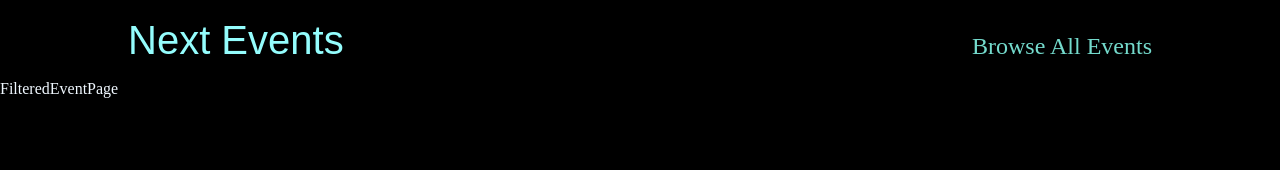
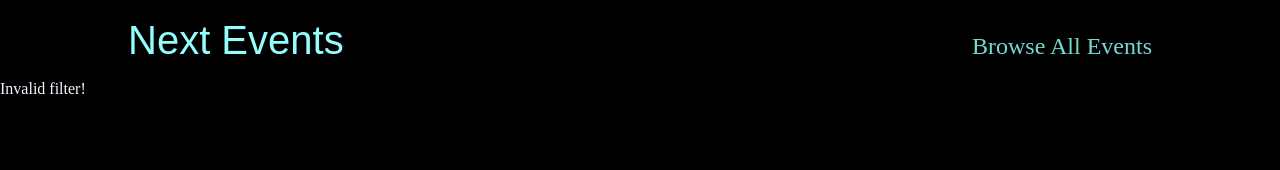
Before and after one commit to aakkss37/Events-app-NEXT.JS, a Next.js app: page /events in a window 1280 px wide. Shown: the top 170 px of the page. Built offline with nearby package versions, Linux system fonts and the light colour scheme.

Commit message:
Completed. Learning of page/file base routing

```diff
--- a/pages/events/[...slug].jsx
+++ b/pages/events/[...slug].jsx
@@ -1,8 +1,37 @@
+import EventList from '@/components/Events/EventList';
+import { getFilteredEvents } from '@/dummy-data';
+import { useRouter } from 'next/router'
 import React from 'react'
 
 const FilteredEventPage = () => {
+    const router = useRouter()
+    const filterData = router.query.slug;
+    if (!filterData) {
+        return <p className='center'>Loading...</p>
+    }
+    const filteredYear = filterData[0]
+    const filteredMonth = filterData[1]
+
+    const numYear = +filteredYear;
+    const numMonth = +filteredMonth;
+
+    if (isNaN(numYear) || isNaN(numMonth) || numYear > 2030 || numYear < 2021 || numMonth > 12 || numMonth < 1) {
+        return <p className='center'>Invalid filter!</p>
+    }
+
+    const filteredEvent = getFilteredEvents({
+        year: numYear,
+        month: numMonth
+    })
+
+    if (!filteredEvent || filteredEvent.length === 0) {
+        return <p className='center'>No result found</p>
+    }
+
     return (
-        <div>FilteredEventPage</div>
+        <div>
+            <EventList events={filteredEvent} />
+        </div>
     )
 }
 
```
